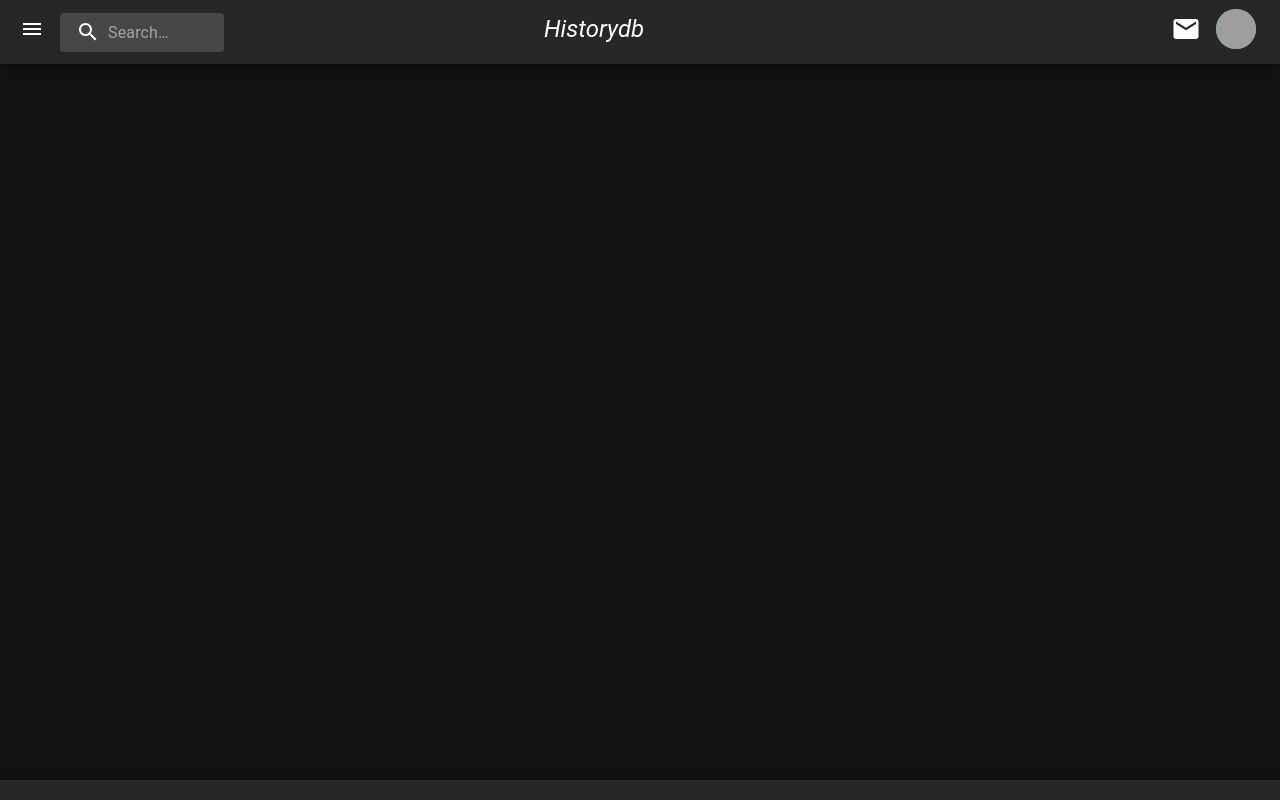
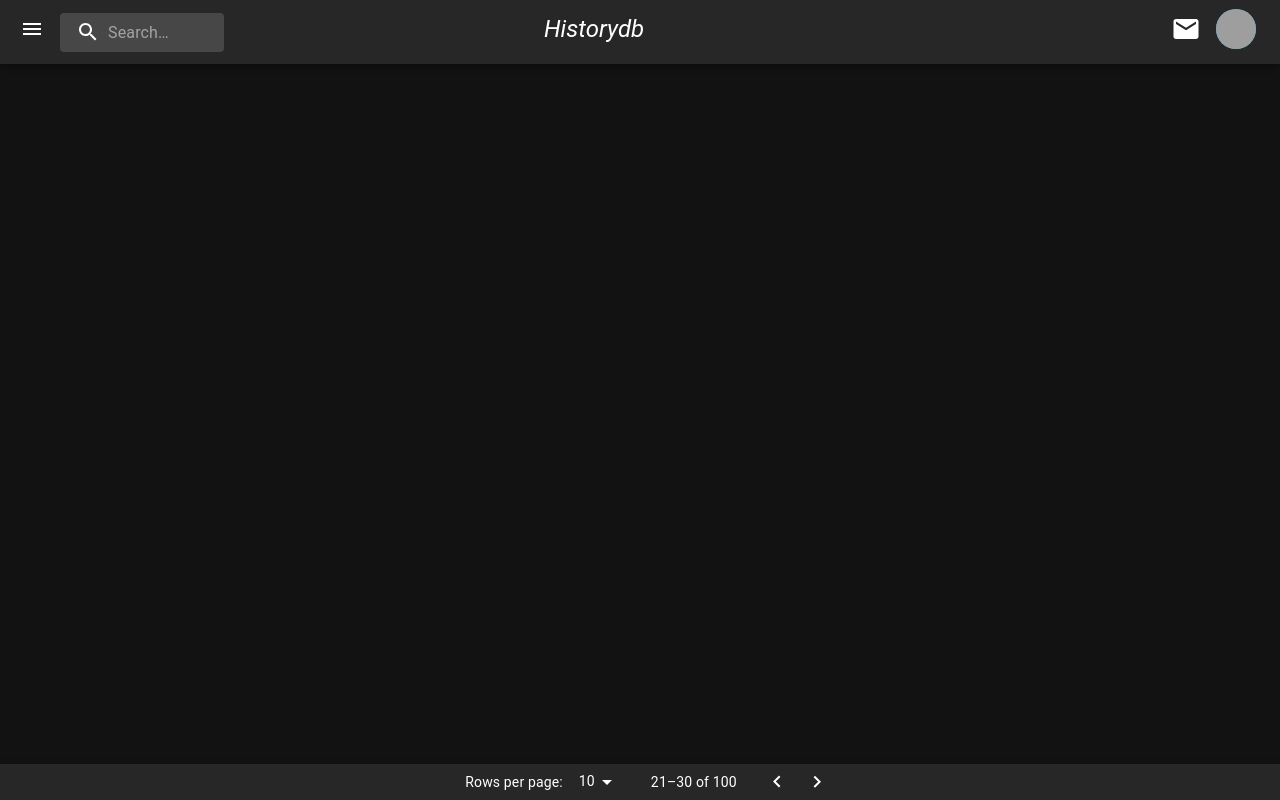
Before and after one commit to grrlopes/historydb, a React (Vite) app in the folder frontend/: page / in a window 1280 px wide. Built offline with nearby package versions, Linux system fonts and the light colour scheme; grey boxes are pictures that could not be loaded.

Commit message:
Implemented paginator component

```diff
--- a/frontend/src/components/footer/Footer.tsx
+++ b/frontend/src/components/footer/Footer.tsx
@@ -1,4 +1,4 @@
-import { Toolbar } from "@mui/material";
+import { Paginator } from "../pagination/Pagination";
 import * as S from "./Styles";
 
 interface Props {
@@ -10,9 +10,17 @@
     <S.FooterBar
       position="fixed"
       open={props.open}
-      sx={{ top: "auto", bottom: 0, height: "20px" }}
+      sx={{
+        top: "auto",
+        bottom: 0,
+        height: "36px",
+        display: "flex",
+        flexDirection: "row",
+        alignItems: "center",
+        justifyContent: "center",
+      }}
     >
-      <Toolbar />
+      <Paginator />
     </S.FooterBar>
   );
 };
--- /dev/null
+++ b/frontend/src/components/pagination/Pagination.tsx
@@ -0,0 +1,36 @@
+import { TablePagination } from "@mui/material";
+import { useState } from "react";
+
+const Paginator = () => {
+  const [page, setPage] = useState(2);
+  const [rowsPerPage, setRowsPerPage] = useState(10);
+
+  const handleChangePage = (
+    event: React.MouseEvent<HTMLButtonElement> | null,
+    newPage: number
+  ) => {
+    setPage(newPage);
+  };
+
+  const handleChangeRowsPerPage = (
+    event: React.ChangeEvent<HTMLInputElement | HTMLTextAreaElement>
+  ) => {
+    setRowsPerPage(parseInt(event.target.value, 10));
+    setPage(0);
+  };
+
+  return (
+    <TablePagination
+      component="div"
+      count={100}
+      page={page}
+      onPageChange={handleChangePage}
+      rowsPerPage={rowsPerPage}
+      onRowsPerPageChange={handleChangeRowsPerPage}
+      size="small"
+      sx={{ overflowY: "hidden" }}
+    />
+  );
+};
+
+export { Paginator };
```
